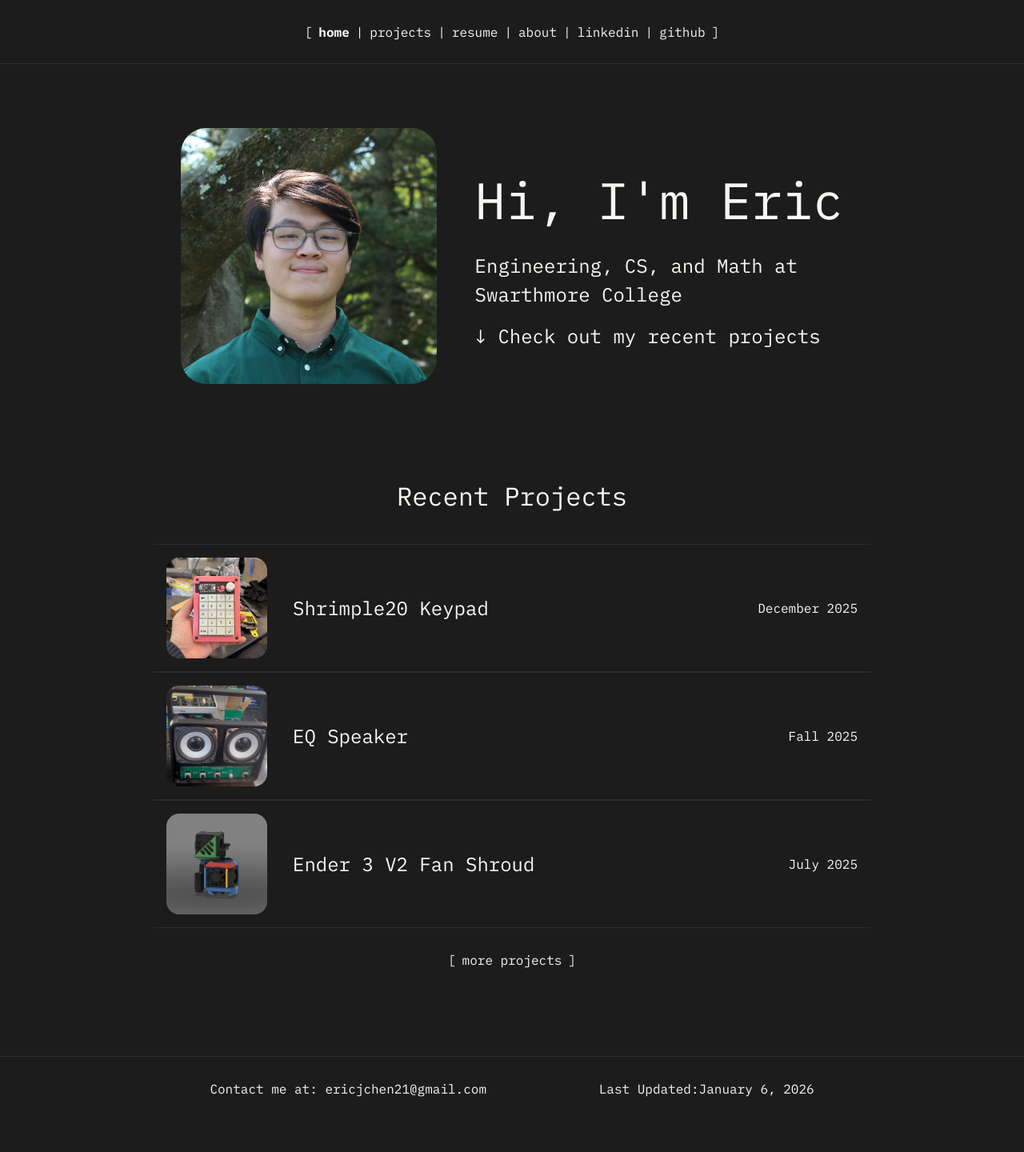
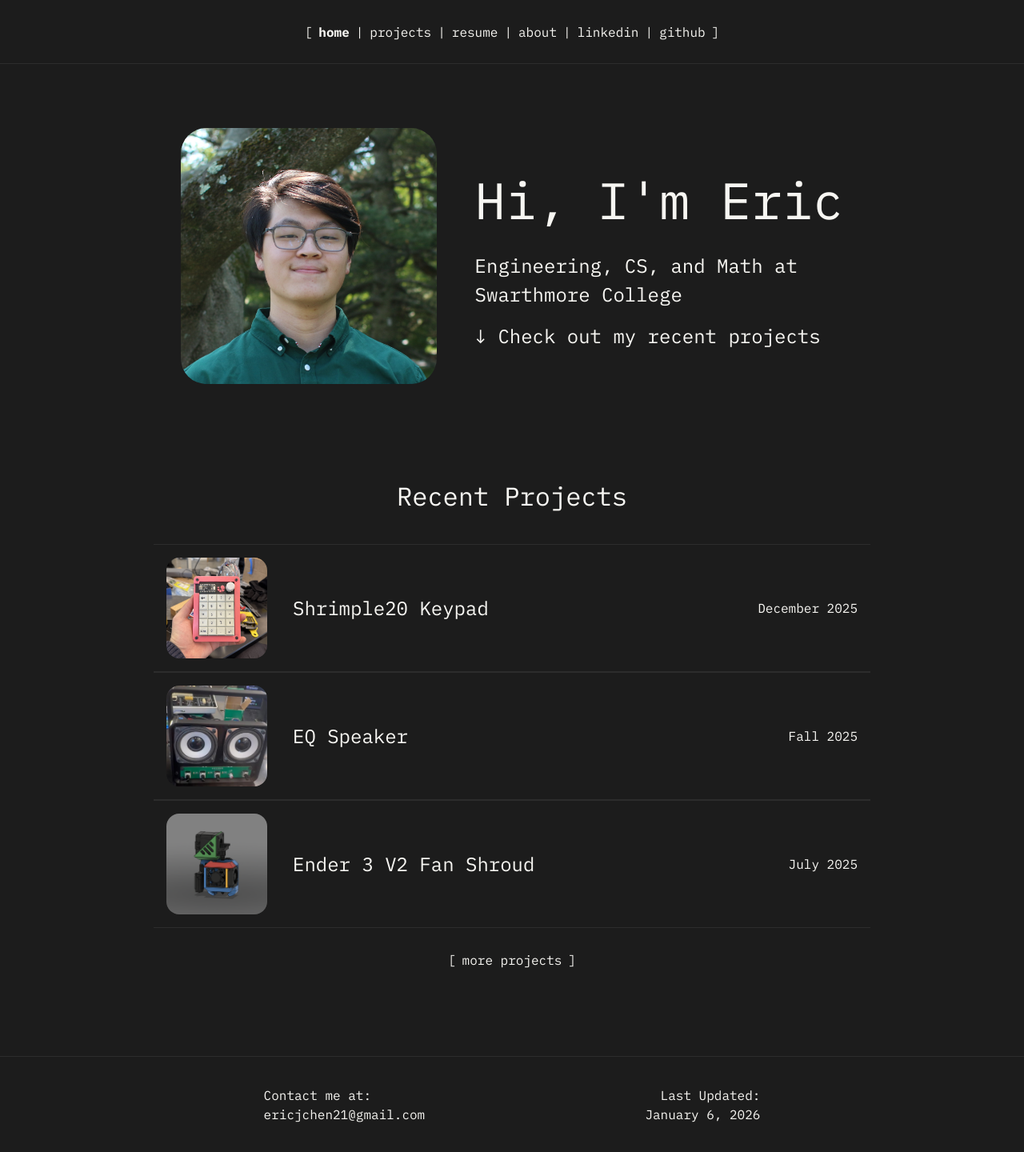
Before and after one commit to ericjchen21/ericjchen21.github.io, a Jekyll site: the page built from index.html, in a window 1280 px wide. Shown: the whole page at 80% size. Built offline with Jekyll 4.4.1, drawn with Linux system fonts in a browser that asks for light colours; comment, search, counter and statistics services are not loaded; before the commit the page ends 1400 px from its top, so only the background shows below that.

Commit message:
footer fixes

```diff
--- a/_includes/footer.html
+++ b/_includes/footer.html
@@ -1,16 +1,14 @@
 <div class="footer-container">
   <div class="footer">
     <div class="sec-a">
-      Contact me at:
+      <p>Contact me at:</p>
       <a href="mailto:ericjchen21@gmail.com" class="link">
         ericjchen21@gmail.com
       </a>
     </div>
     <div class="sec-b">
-      <p>
-        Last Updated:<wbr />
-        <span id="last-updated">{{ site.time | date: "%B %-d, %Y" }}</span>
-      </p>
+      <p>Last Updated:</p>
+      <p id="last-updated">{{ site.time | date: "%B %-d, %Y" }}</p>
     </div>
   </div>
 </div>
--- a/_sass/_footer.scss
+++ b/_sass/_footer.scss
@@ -1,5 +1,5 @@
 .footer-container {
-  height: calc(5 * var(--std-unit));
+  height: calc(1 * var(--footer-height));
   width: 100vw;
 
   display: flex;
@@ -20,10 +20,24 @@
     padding: 0 calc(2 * var(--std-unit));
 
     .sec-a {
-      justify-content: start;
+      height: 100%;
+      width: fit-content;
+
+      display: flex;
+      flex-wrap: wrap;
+      flex-direction: column;
+      justify-content: center;
+      align-items: start;
     }
+
     .sec-b {
-      justify-content: right;
+      height: 100%;
+      width: fit-content;
+
+      display: flex;
+      flex-direction: column;
+      justify-content: center;
+      align-items: end;
     }
   }
 }
--- a/assets/css/style.scss
+++ b/assets/css/style.scss
@@ -23,6 +23,7 @@ $mobile-breakpoint: 600px;
   --max-width: calc(60 * var(--std-unit));
 
   --navbar-height: calc(5 * var(--std-unit));
+  --footer-height: calc(7.5 * var(--std-unit));
   --page-title-height: calc(7.5 * var(--std-unit));
   --spacer-height: calc(3 * var(--std-unit));
 
```
